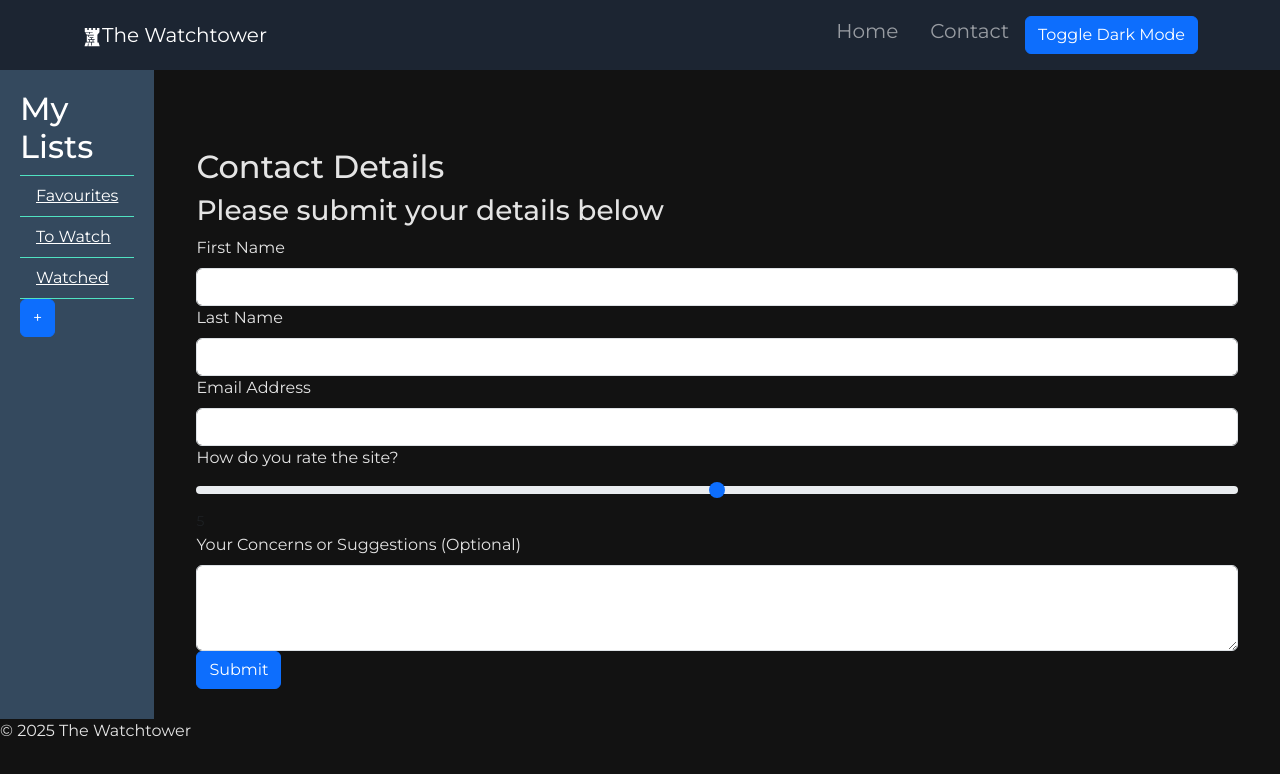
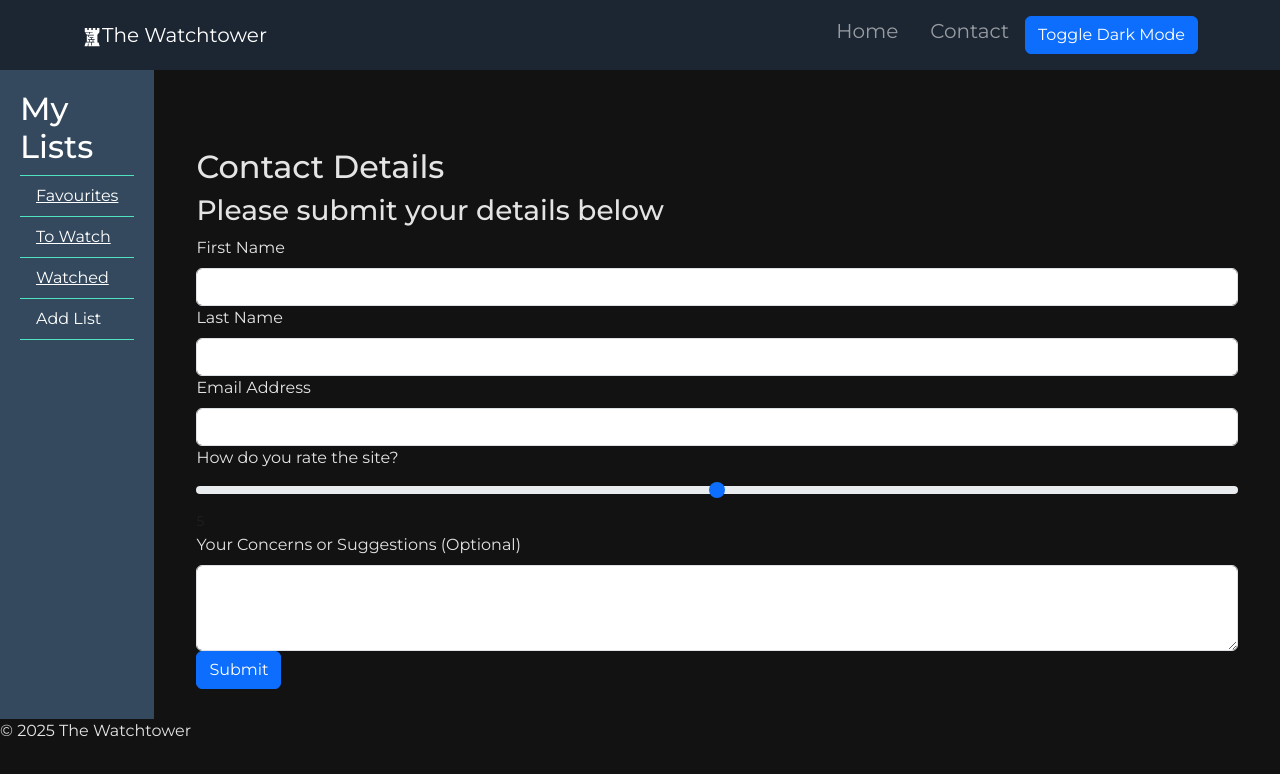
Before and after one commit to MinoshkaBocarro/react-assessment, a React (Vite) app: page /contact in a window 1280 px wide. Shown: the top 774 px of the page. Built offline with nearby package versions, Linux system fonts and the light colour scheme.

Commit message:
Modify sidebar add new list button

```diff
--- a/src/components/layout/Sidebar.jsx
+++ b/src/components/layout/Sidebar.jsx
@@ -57,8 +57,10 @@ function Sidebar() {
 						</ListGroup.Item>
 					);
 				})}
+				<ListGroup.Item onClick={handleShowModal}>
+					Add List
+				</ListGroup.Item>
 			</ListGroup>
-			<AppButton onClick={handleShowModal}>&#x2b;</AppButton>
 
 			<Modal show={showModal} onHide={handleClose} backdrop="static">
 				<Modal.Header closeButton>
--- a/src/styles/index.css
+++ b/src/styles/index.css
@@ -79,7 +79,8 @@ body.dark-mode .sidebar {
 	border-color: var(--secondary-color-light);
 }
 
-.list-group-item a {
+.list-group-item a,
+.list-group-item {
 	color: #fff;
 }
 
```
